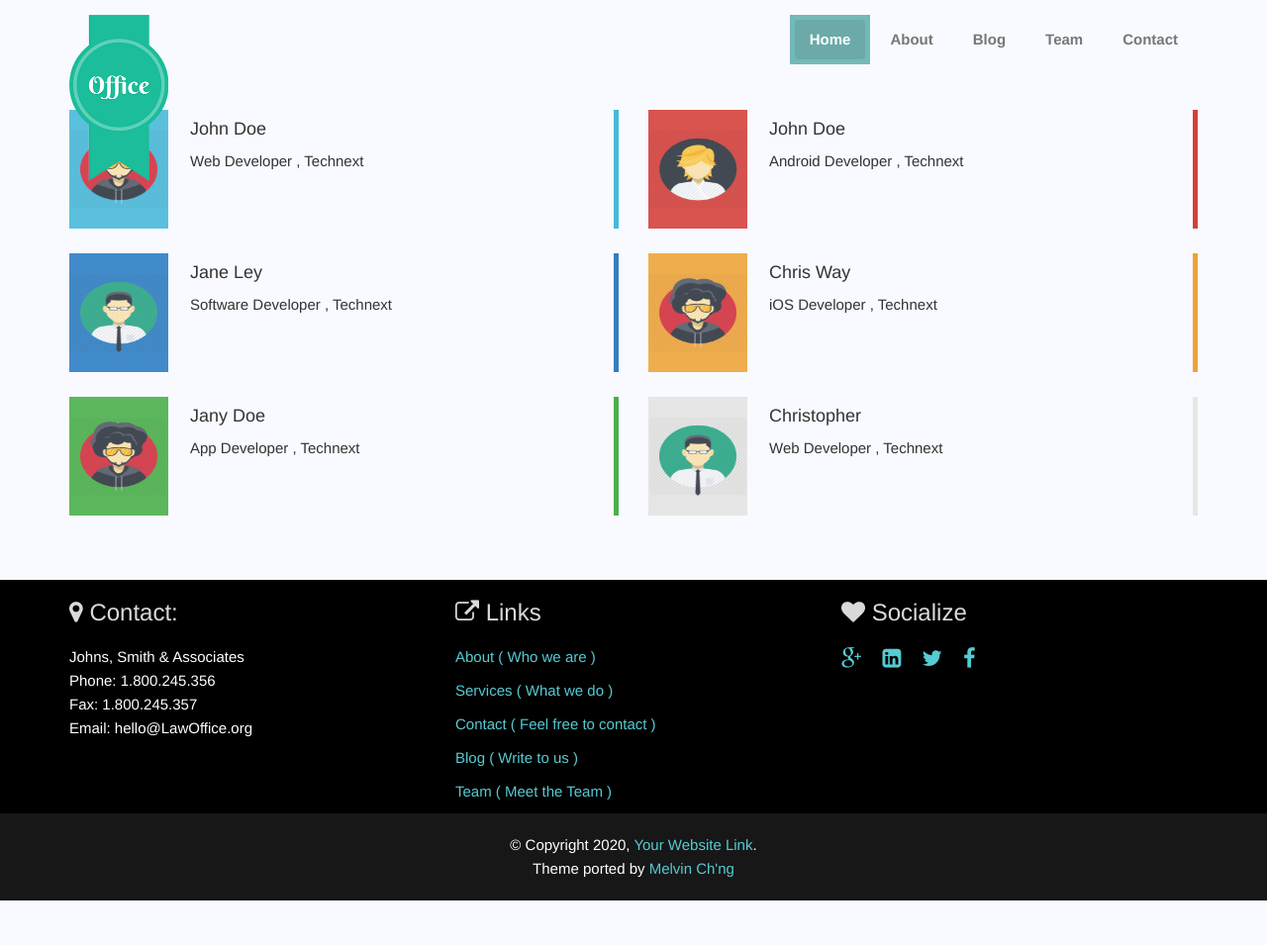
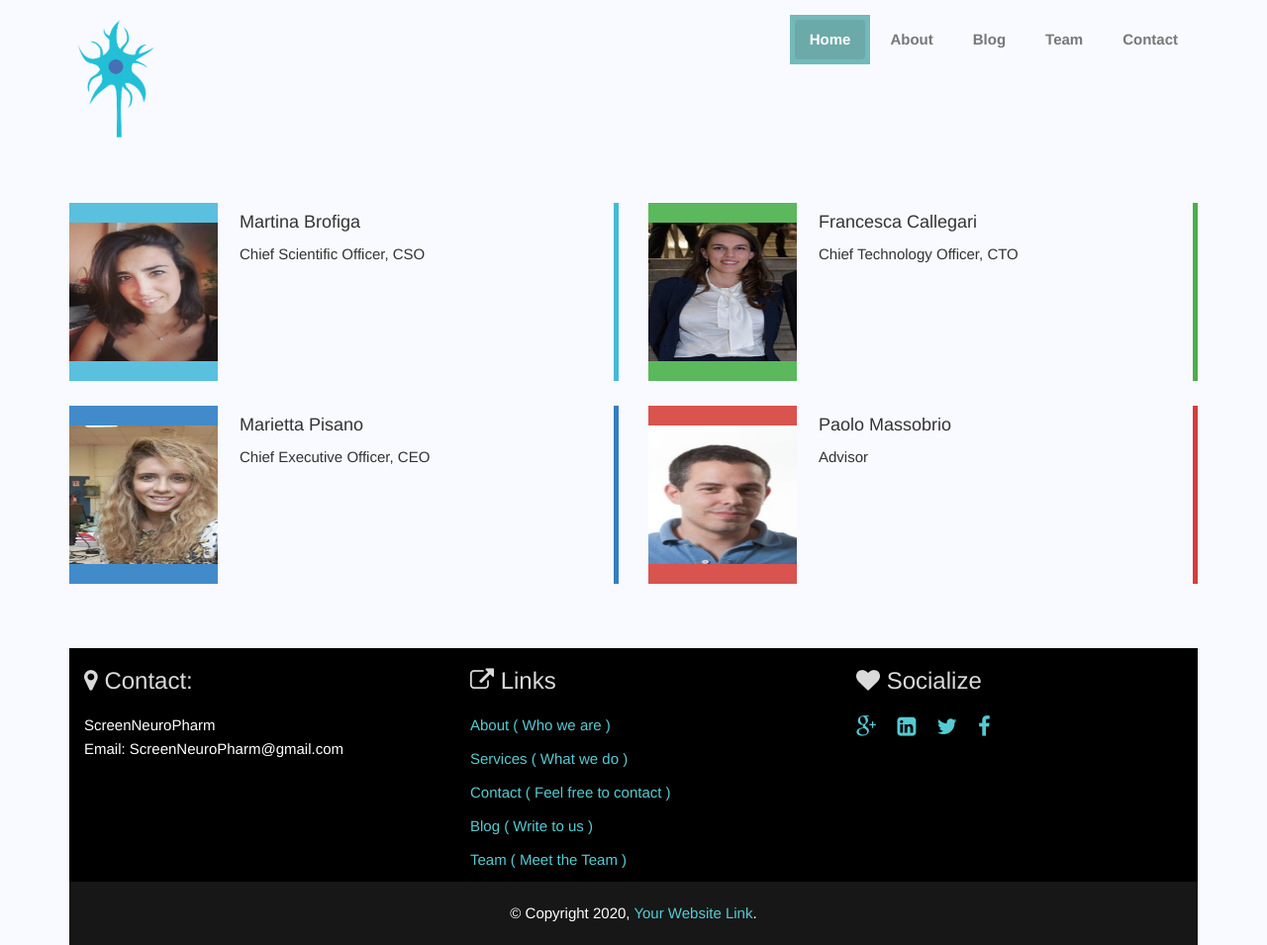
Before and after one commit to ScreenNeuroPharm/screenneuropharm.github.io, a Jekyll site: the page built from team.html, in a window 1280 px wide. Shown: the whole page at 99% size. Built offline with Jekyll 4.4.1, drawn with Linux system fonts in a browser that asks for light colours; before the commit the page ends 910 px from its top, so only the background shows below that.

Commit message:
update website

```diff
--- a/_config.yml
+++ b/_config.yml
@@ -13,8 +13,8 @@
 # you will see them accessed via {{ site.title }}, {{ site.email }}, and so on.
 # You can create any custom variable you would like, and they will be accessible
 # in the templates via {{ site.myvariable }}.
-title: Business Jekyll Theme
-email: your-email@example.com
+title: ScreenNeuroPharm
+email: screenneuropharm@gmail.com
 description: > # this means to ignore newlines until "baseurl:"
   Yet another Jekyll theme. It is designed for business purpose and ported by
   Melvin Ch'ng.
@@ -22,13 +22,12 @@ baseurl: "" # the subpath of your site, e.g. /blog
 url: "" # the base hostname & protocol for your site, e.g. http://example.com
 
 # Company Information
-company_name: Johns, Smith & Associates
-address_line: Via Ludovisi 39-45, Rome, 54267, Italy
-telephone_number: 1.800.245.356
-fax_number: 1.800.245.357
-company_email: hello@LawOffice.org
-google_map: https://www.google.com/maps/embed?pb=!1m14!1m12!1m3!1d3618.727010735933!2d91.837871!3d24.907291700000002!2m3!1f0!2f0!3f0!3m2!1i1024!2i768!4f13.1!5e0!3m2!1sen!2s!4v1404919738144
-
+company_name: ScreenNeuroPharm
+address_line: Via All'Opera Pia 13, Genova, 16145, Italy
+#telephone_number: 1.800.245.356
+#fax_number: 1.800.245.357
+company_email: ScreenNeuroPharm@gmail.com
+google_map: https://www.google.com/maps/embed?pb=!1m18!1m12!1m3!1d2850.4509586550216!2d8.956125215522237!3d44.40339117910275!2m3!1f0!2f0!3f0!3m2!1i1024!2i768!4f13.1!3m3!1m2!1s0x12d343a2d09ae3e1%3A0x7cd1d94dc56fb40d!2sVia%20All&#39;Opera%20Pia%2C%2013%2C%2016145%20Genova%20GE!5e0!3m2!1sit!2sit!4v1603041372408!5m2!1sit!2sit
 # Social Link
 facebook_link: http://www.facebook.com
 twitter_link: http://www.twitter.com
--- a/_includes/footer.html
+++ b/_includes/footer.html
@@ -51,6 +51,6 @@
   </div>
 
   <div class="copyright text center">
-    <p>&copy; Copyright {{ site.time | date: '%Y' }}, <a href="#">Your Website Link</a>. <br>Theme ported by <a href="https://melvinchng.github.io/" target="_blank">Melvin Ch'ng</a></p>
+    <p>&copy; Copyright {{ site.time | date: '%Y' }}, <a href="#">Your Website Link</a>. </p>
   </div>
 </footer>
--- a/_includes/head.html
+++ b/_includes/head.html
@@ -4,10 +4,10 @@
   <title>{% if page.title %}{{ page.title }}{% else %}{{ site.title }}{% endif %}</title>
   <meta name="viewport" content="width=device-width, initial-scale=1.0">
   <meta name="description" content="{{ site.description }}">
-  <meta name="author" content="">
+  <meta name="author" content="Davide Caputo">
 
   <!-- Favicon and touch icons -->
-  <link rel="shortcut icon" href="../assets/ico/favicon.ico">
+  <link rel="shortcut icon" href="../assets/img/slider/neuron_logo.png">
   <link rel="apple-touch-icon-precomposed" sizes="144x144" href="../assets/ico/apple-touch-icon-144-precomposed.png">
   <link rel="apple-touch-icon-precomposed" sizes="114x114" href="../assets/ico/apple-touch-icon-114-precomposed.png">
   <link rel="apple-touch-icon-precomposed" sizes="72x72" href="../assets/ico/apple-touch-icon-72-precomposed.png">
--- a/_includes/header.html
+++ b/_includes/header.html
@@ -10,7 +10,7 @@
       <span class="icon-bar"></span>
     </button>
 
-    <a class="navbar-brand wow fadeInDownBig" href="index.html"><img class="office-logo" src="../assets/img/slider/Office.png" alt="Office"></a>
+    <a class="navbar-brand wow fadeInDownBig" href="index.html"><img class="office-logo" src="../assets/img/slider/neuron_logo.png" alt="Neuron"></a>
   </div>
 
   <div id="navbar-spy" class="collapse navbar-collapse navbar-responsive-collapse">
--- a/assets/css/style.css
+++ b/assets/css/style.css
@@ -282,7 +282,7 @@ address {
 #banners{
 
     margin-top: 30px;
-    margin-bottom: 10px;
+    margin-bottom: 100px;
 }
 #banner-home{
     background-image:url('../img/slider/1.jpg');
@@ -661,7 +661,7 @@ footer h3 {
 
 .glyphicon-lg{font-size:3em}
 .blockquote-box{border-right:5px solid #E6E6E6;margin-bottom:25px}
-.blockquote-box .square{width:100px;min-height:50px;margin-right:22px;text-align:center!important;background-color:#E6E6E6;padding:20px 0}
+.blockquote-box .square{width:150px;min-height:50px;margin-right:22px;text-align:center!important;background-color:#E6E6E6;padding:20px 0}
 .blockquote-box.blockquote-primary{border-color:#357EBD}
 .blockquote-box.blockquote-primary .square{background-color:#428BCA;color:#FFF}
 .blockquote-box.blockquote-success{border-color:#4CAE4C}
--- a/team.html
+++ b/team.html
@@ -5,55 +5,59 @@ permalink: /team
 <!-- Main Container -->
 
 <div id="banners"></div>
+<br>
 <div class="container">
   <div class="row">
     <div class="col-md-6">
       <div class="blockquote-box blockquote-info animated wow fadeInLeft clearfix">
         <div class="square pull-left">
-          <img src="../assets/img/team/member2.png" alt="Feature-img" height="80" width="100">
+          <img src="../assets/img/team/martina_brofiga.jpg" alt="Feature-img" height="140" width="150">
         </div>
         <h4>
-          John Doe
+          Martina Brofiga
         </h4>
         <p>
-          Web Developer , Technext
+          Chief Scientific Officer, CSO
         </p>
       </div>
       <div class="blockquote-box blockquote-primary animated wow fadeInLeft clearfix">
         <div class="square pull-left">
-          <img src="../assets/img/team/member1.png" alt="Feature-img" height="80" width="100">
+          <img src="../assets/img/team/marietta_pisano.jpg" alt="Feature-img" height="140" width="150">
         </div>
         <h4>
-          Jane Ley
+          Marietta Pisano
         </h4>
         <p>
-          Software Developer , Technext
+          Chief Executive Officer, CEO
         </p>
       </div>
+
+  </div>
+  <div class="col-md-6">
     <div class="blockquote-box blockquote-success animated wow fadeInLeft clearfix">
       <div class="square pull-left">
-          <img src="../assets/img/team/member2.png" alt="Feature-img" height="80" width="100">
+        <img src="../assets/img/team/francesca_callegari.png" alt="Feature-img" height="140" width="150">
       </div>
       <h4>
-          Jany Doe
+        Francesca Callegari
       </h4>
       <p>
-          App Developer , Technext
+        Chief Technology Officer, CTO
       </p>
     </div>
-  </div>
-  <div class="col-md-6">
     <div class="blockquote-box blockquote-danger animated wow fadeInRight clearfix">
       <div class="square pull-left">
-        <img src="../assets/img/team/member3.png" alt="Feature-img" height="80" width="100">
+        <img src="../assets/img/team/paolo_massobrio.png" alt="Feature-img" height="140" width="150">
       </div>
       <h4>
-        John Doe
+        Paolo Massobrio
       </h4>
       <p>
-        Android Developer , Technext
+        Advisor
       </p>
     </div>
+
+    <!--
     <div class="blockquote-box blockquote-warning animated wow fadeInRight clearfix">
       <div class="square pull-left">
         <img src="../assets/img/team/member2.png" alt="Feature-img" height="80" width="100">
@@ -77,6 +81,7 @@ permalink: /team
       </p>
       </div>
     </div>
+    -->
   </div>
 </div>
 <!--End Main Container -->
```
Also changed, not shown: other parts of _includes/footer.html (+2 -2 lines), Gemfile.lock, README.md, assets/img/slider/neuron_logo.png (added), assets/img/team/francesca_callegari.png (added), assets/img/team/marietta_pisano.jpg (added), assets/img/team/martina_brofiga.jpg (added), assets/img/team/paolo_massobrio.png (added). Lines whose indentation alone changed are shown as unchanged.
